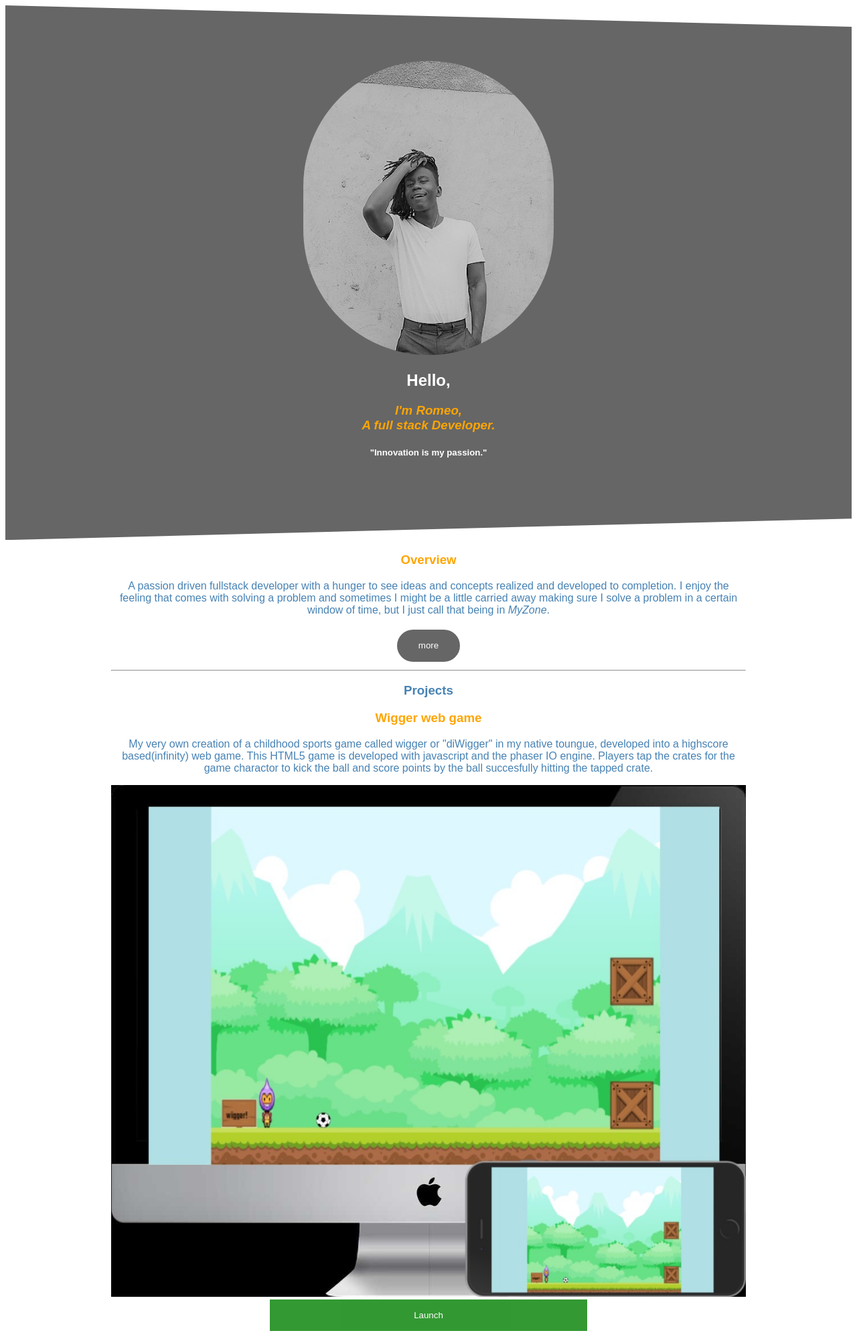
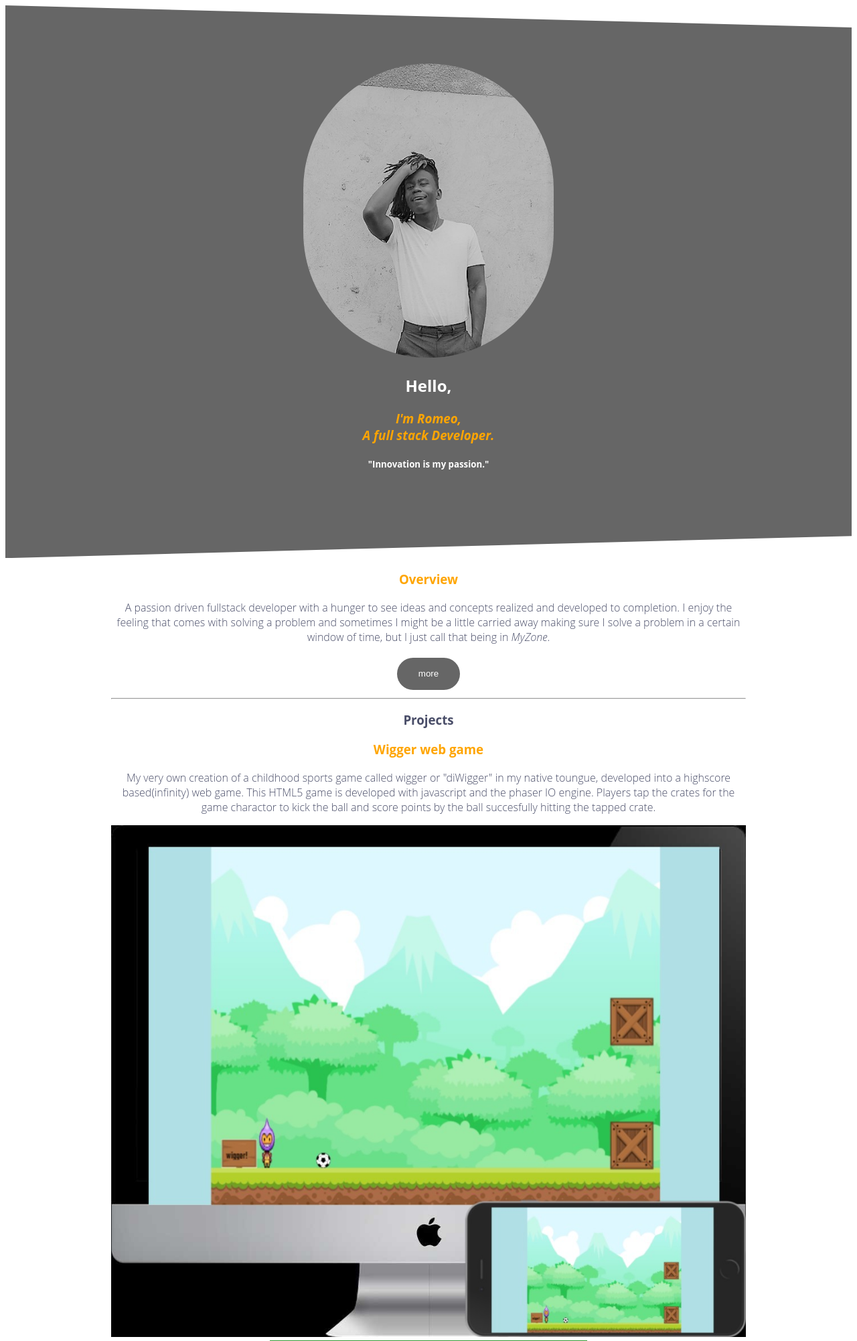
Before and after one commit to Romeo60/Romeo60.github.io, a PHP site: page / in a window 1280 px wide. Shown: the top 2002 px of the page at 67% size. Run offline with PHP 8.4, Linux system fonts and the light colour scheme; some libraries are stand-ins or nearby versions.

Commit message:
Update style.css

```diff
--- a/style.css
+++ b/style.css
@@ -14,10 +14,9 @@
 	top: 12px;
 }
 body{
-	background-color: white;
-	color: steelblue;
-	font-family: sans-serif;
-	align-content: center;
+	color: #4A4E69;
+    font-weight: 300;
+    font-family: 'Open Sans', sans-serif;
 
 }
 #title{
@@ -63,3 +62,7 @@
 	opacity: 0.6;
 	text-align: center;
 }
+p{
+	color: #4A4E69;
+    	font-weight: 300;
+    	font-family: 'Open Sans', sans-serif;
```
